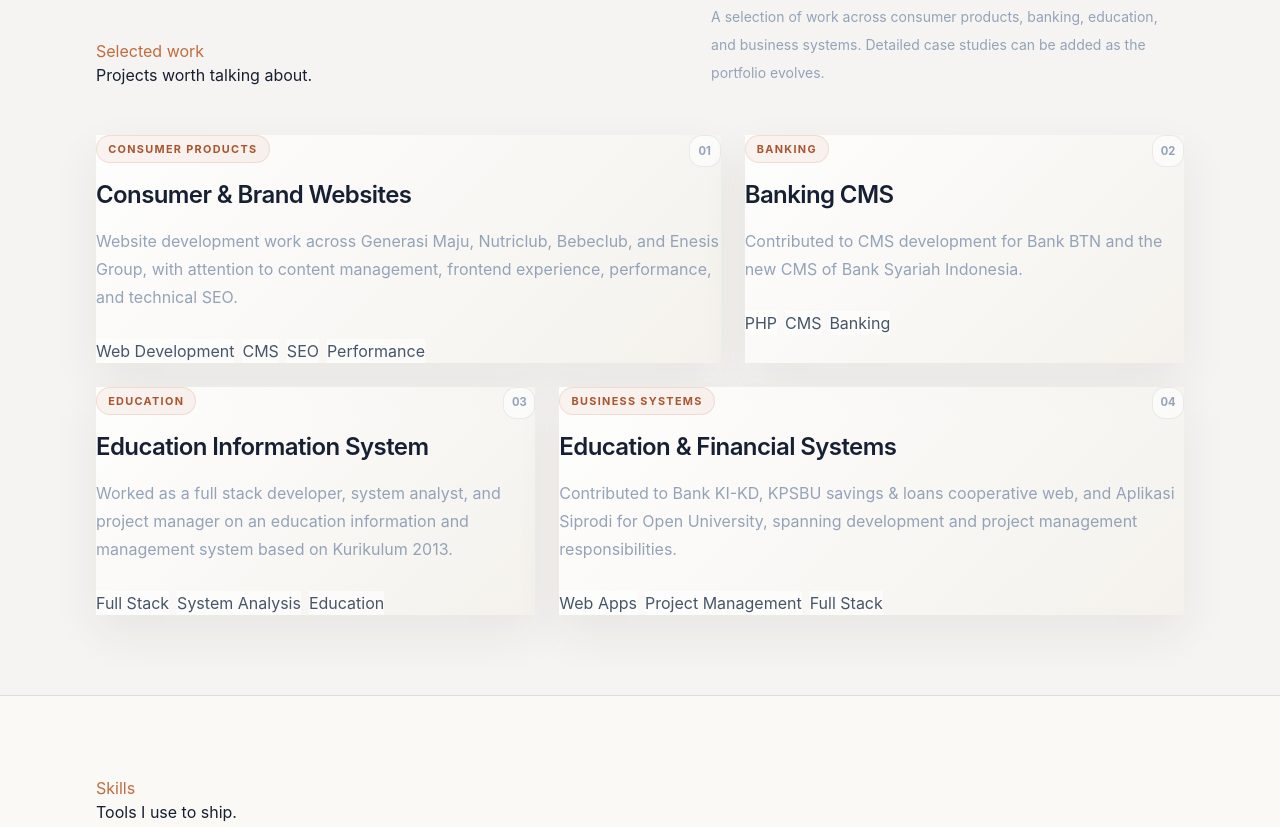
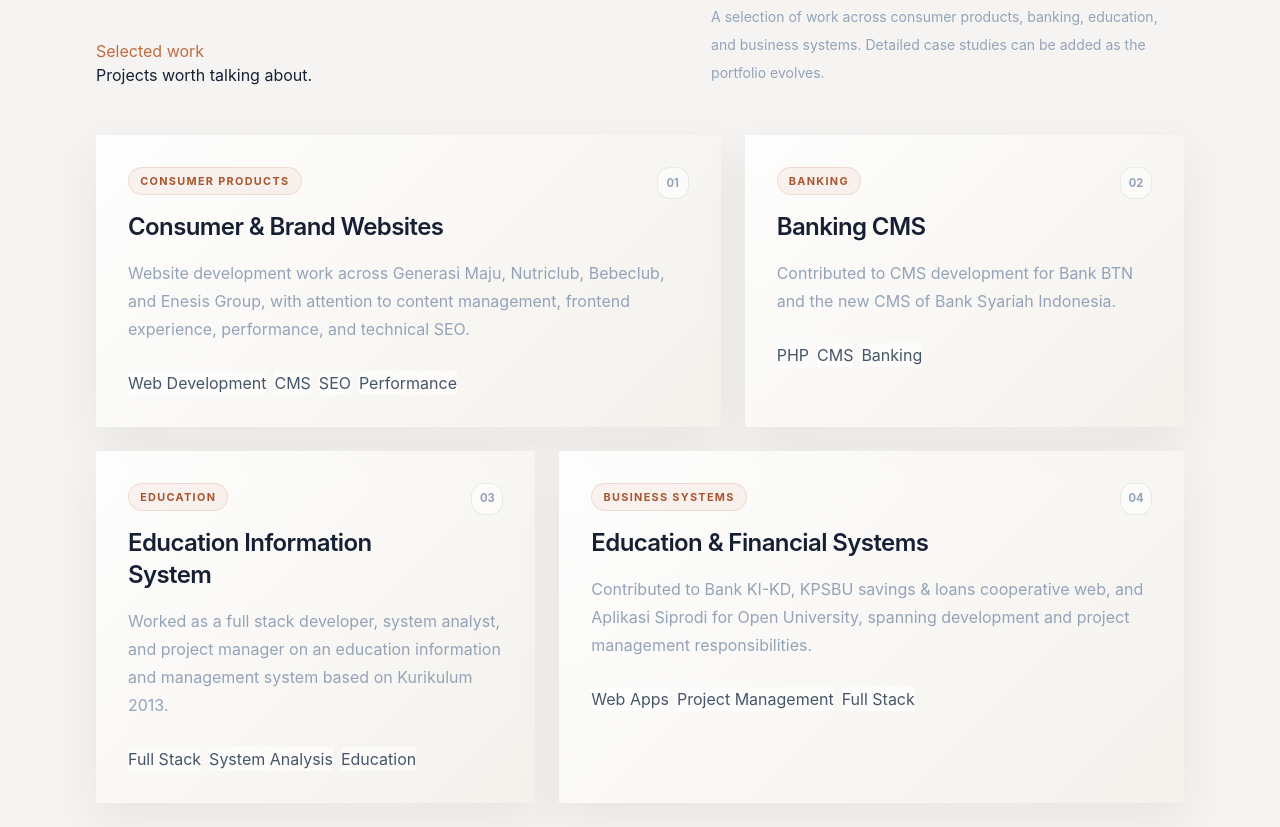
Before and after one commit to husnimubarak-dev/husnimubarak-dev.github.io, a plain HTML site: page index.html in a window 1280 px wide. Shown: the part 2569-3396 px from the top of the page. Drawn offline with nearby package versions, Linux system fonts and the light colour scheme.

Commit message:
fix section projects

```diff
--- a/index.html
+++ b/index.html
@@ -334,7 +334,7 @@
         </div>
 
         <div class="grid gap-6 lg:grid-cols-12">
-          <article class="project-card lg:col-span-7">
+          <article class="project-card lg:col-span-7 p-6 md:p-8">
             <div class="flex items-start justify-between gap-4">
               <div>
                 <span class="project-label">Consumer products</span>
@@ -354,7 +354,7 @@
             </div>
           </article>
 
-          <article class="project-card lg:col-span-5">
+          <article class="project-card lg:col-span-5 p-6 md:p-8">
             <div class="flex items-start justify-between gap-4">
               <div>
                 <span class="project-label">Banking</span>
@@ -372,7 +372,7 @@
             </div>
           </article>
 
-          <article class="project-card lg:col-span-5">
+          <article class="project-card lg:col-span-5 p-6 md:p-8">
             <div class="flex items-start justify-between gap-4">
               <div>
                 <span class="project-label">Education</span>
@@ -391,7 +391,7 @@
             </div>
           </article>
 
-          <article class="project-card lg:col-span-7">
+          <article class="project-card lg:col-span-7 p-6 md:p-8">
             <div class="flex items-start justify-between gap-4">
               <div>
                 <span class="project-label">Business systems</span>
```
